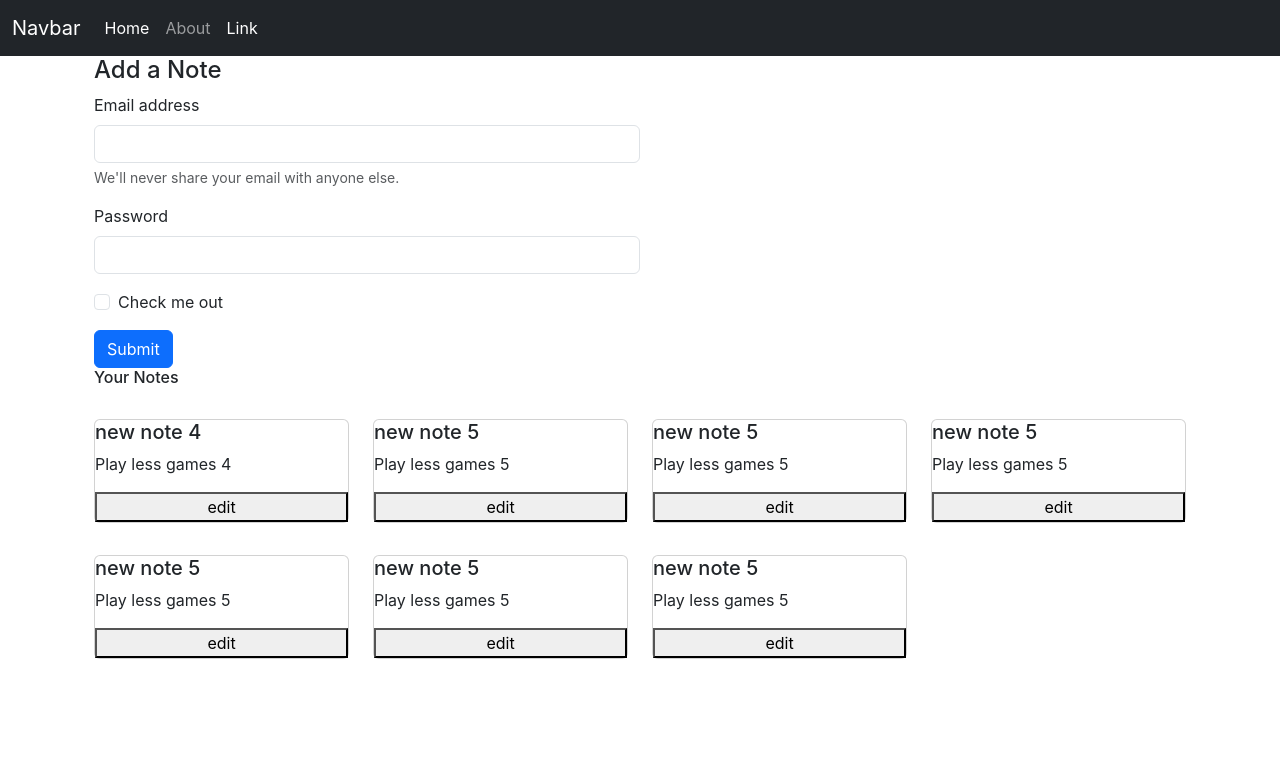
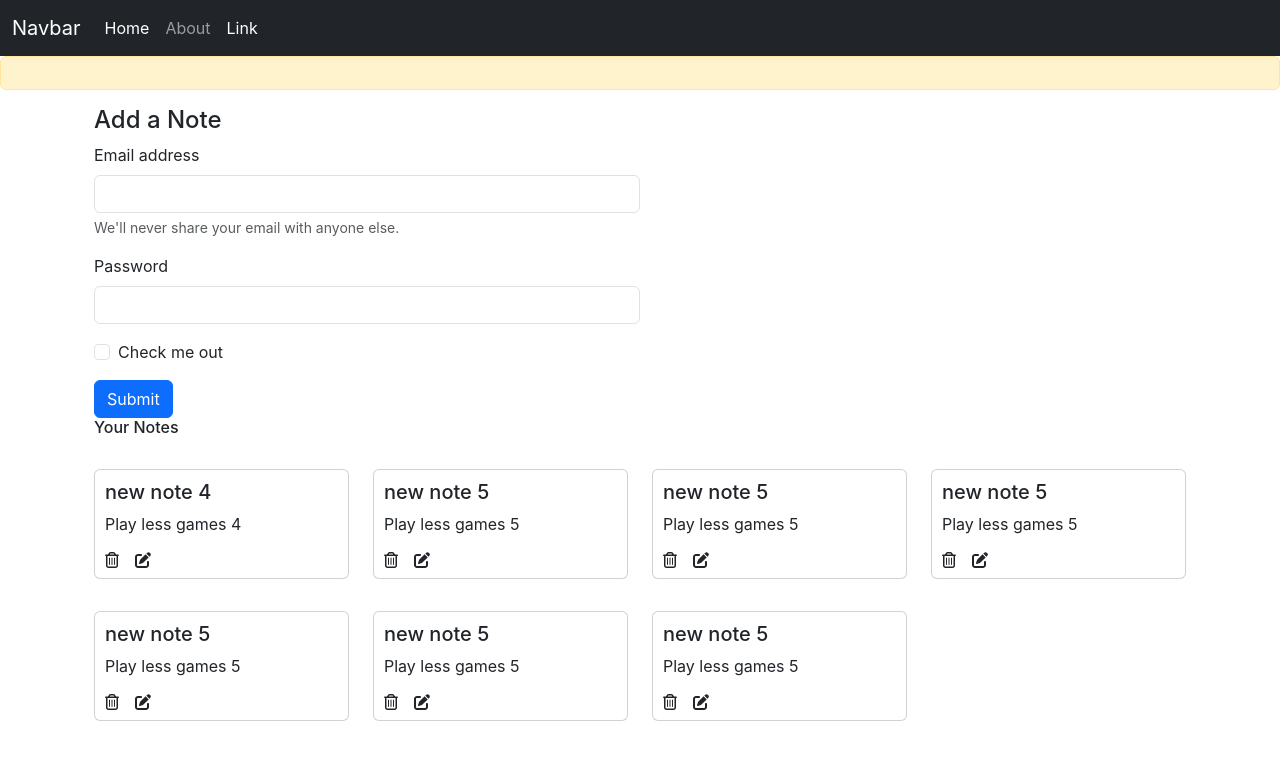
Before and after one commit to KUSHAL-HC/iNotebook, a React (Create React App) app: page / in a window 1280 px wide. Shown: the top 760 px of the page. Built offline with nearby package versions, Linux system fonts and the light colour scheme.

Commit message:
done with adding edit and delete icons

```diff
--- a/public/index.html
+++ b/public/index.html
@@ -41,6 +41,7 @@
       To begin the development, run `npm start` or `yarn start`.
       To create a production bundle, use `npm run build` or `yarn build`.
     -->
+    <script src="https://cdnjs.cloudflare.com/ajax/libs/font-awesome/6.5.1/js/all.min.js"></script>
     <script src="https://cdn.jsdelivr.net/npm/@popperjs/core@2.11.8/dist/umd/popper.min.js" integrity="sha384-I7E8VVD/ismYTF4hNIPjVp/Zjvgyol6VFvRkX/vR+Vc4jQkC+hVqc2pM8ODewa9r" crossorigin="anonymous"></script>
   </body>
 </html>
--- a/src/App.js
+++ b/src/App.js
@@ -4,6 +4,7 @@ import Navbar from './components/Navbar.js';
 import Home from './components/Home.js';
 import About from './components/About.js';
 import NotesState from './context/notes/NotesState.js';
+import Alert from './components/Alert.js';
 
 function App() {
   return (
@@ -11,6 +12,7 @@ function App() {
     <NotesState>
     <BrowserRouter>
       <Navbar/>
+      <Alert/>
       <div className="container">
         <Routes>
             <Route exact path="/" element={<Home />} />
--- /dev/null
+++ b/src/components/Alert.js
@@ -0,0 +1,13 @@
+import React from 'react'
+
+const Alert = (props) => {
+  return (
+    <div>
+            <div className="alert alert-warning" role="alert">
+                {props.message}
+            </div>
+    </div>
+  )
+}
+
+export default Alert
--- a/src/components/Home.js
+++ b/src/components/Home.js
@@ -2,7 +2,7 @@ import Notes from "./Notes.js";
 
 const Home = () => {
   return (
-    <div class="container-fluid">
+    <div className="container-fluid">
       <h4>Add a Note</h4>
       <form action=""></form>
         <form>
--- a/src/components/Notes.js
+++ b/src/components/Notes.js
@@ -11,7 +11,7 @@ const Notes = () => {
     <div className='row my-3'>
            {notes.map((note)=>{
 
-          return <NotesItem note={note}/>
+          return <NotesItem key={note._id} note={note}/>
             })}
     </div>
   )
--- a/src/components/NotesItem.js
+++ b/src/components/NotesItem.js
@@ -4,10 +4,14 @@ const NotesItem = (props) => {
     const {note} = props;
   return (
         <div className="col-md-3">
-                <div className="card my-3">
-                <h5 className="card-title">{note.title}</h5>
-                <p className="card-text">{note.description}</p>
-                <button>edit</button>
+                <div className="card my-3" style={{padding:"10px"}}>
+                    <h5 className="card-title">{note.title}</h5>
+                    <p className="card-text">{note.description}</p>
+
+                    <div className="d-flex gap-3">
+                      <i className="fa-regular fa-trash-can"></i>
+                      <i className="fa-solid fa-pen-to-square"></i>
+                    </div>
                 </div>
         </div>
   )
--- a/src/context/notes/NotesState.js
+++ b/src/context/notes/NotesState.js
@@ -21,7 +21,7 @@ const NotesState = (props)=>{
           "date": "2026-03-16T14:43:15.348Z",
           "__v": 0
         },{
-            "_id": "69b81703549f1ccf47107114",
+            "_id": "69b81703549f1ccf471071142",
             "user": "69aae2ec57ab2c055507a8c2",
             "title": "new note 5",
             "description": "Play less games 5",
@@ -29,7 +29,7 @@ const NotesState = (props)=>{
             "date": "2026-03-16T14:43:15.348Z",
             "__v": 0
           },{
-            "_id": "69b81703549f1ccf47107114",
+            "_id": "69b81703549f1ccf471071143",
             "user": "69aae2ec57ab2c055507a8c2",
             "title": "new note 5",
             "description": "Play less games 5",
@@ -37,7 +37,7 @@ const NotesState = (props)=>{
             "date": "2026-03-16T14:43:15.348Z",
             "__v": 0
           },{
-            "_id": "69b81703549f1ccf47107114",
+            "_id": "69b81703549f1ccf471071144",
             "user": "69aae2ec57ab2c055507a8c2",
             "title": "new note 5",
             "description": "Play less games 5",
@@ -45,7 +45,7 @@ const NotesState = (props)=>{
             "date": "2026-03-16T14:43:15.348Z",
             "__v": 0
           },{
-            "_id": "69b81703549f1ccf47107114",
+            "_id": "69b81703549f1ccf471071145",
             "user": "69aae2ec57ab2c055507a8c2",
             "title": "new note 5",
             "description": "Play less games 5",
@@ -53,7 +53,7 @@ const NotesState = (props)=>{
             "date": "2026-03-16T14:43:15.348Z",
             "__v": 0
           },{
-            "_id": "69b81703549f1ccf47107114",
+            "_id": "69b81703549f1ccf471071146",
             "user": "69aae2ec57ab2c055507a8c2",
             "title": "new note 5",
             "description": "Play less games 5",
--- a/src/index.css
+++ b/src/index.css
@@ -11,3 +11,7 @@ code {
   font-family: source-code-pro, Menlo, Monaco, Consolas, 'Courier New',
     monospace;
 }
+
+i{
+  cursor:pointer;
+}
```
